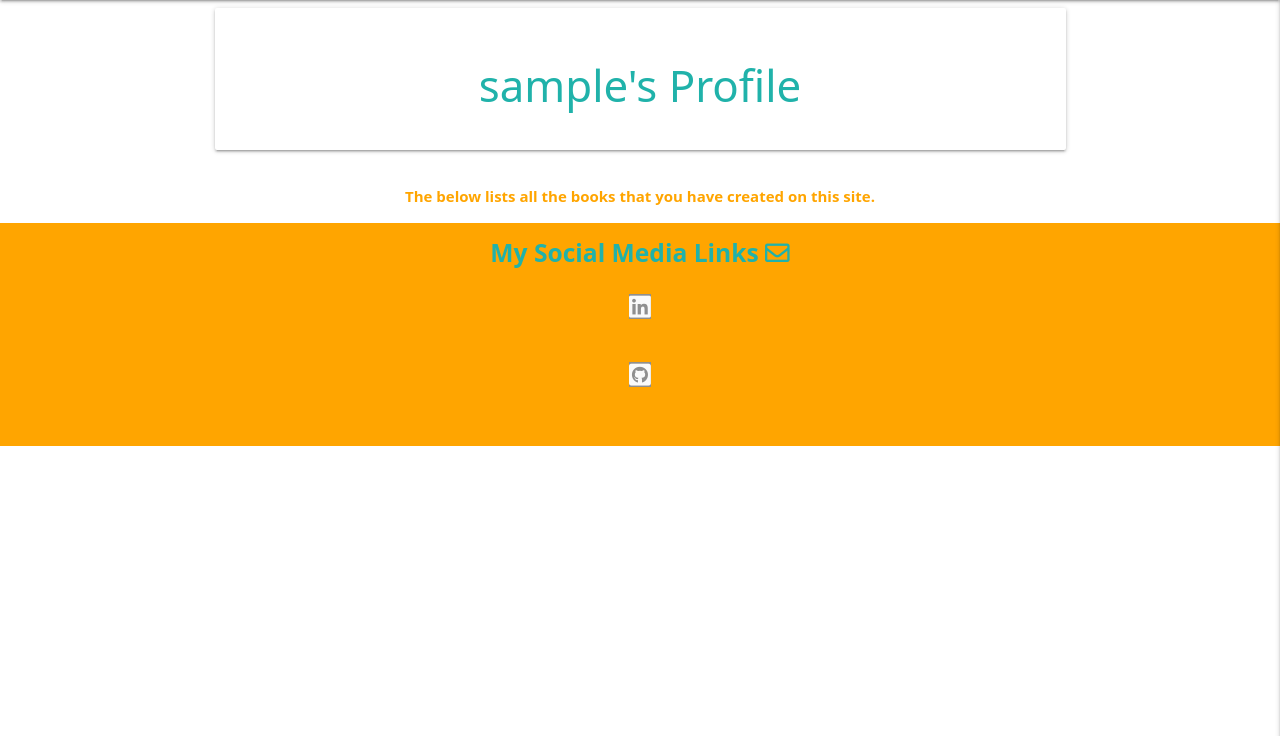
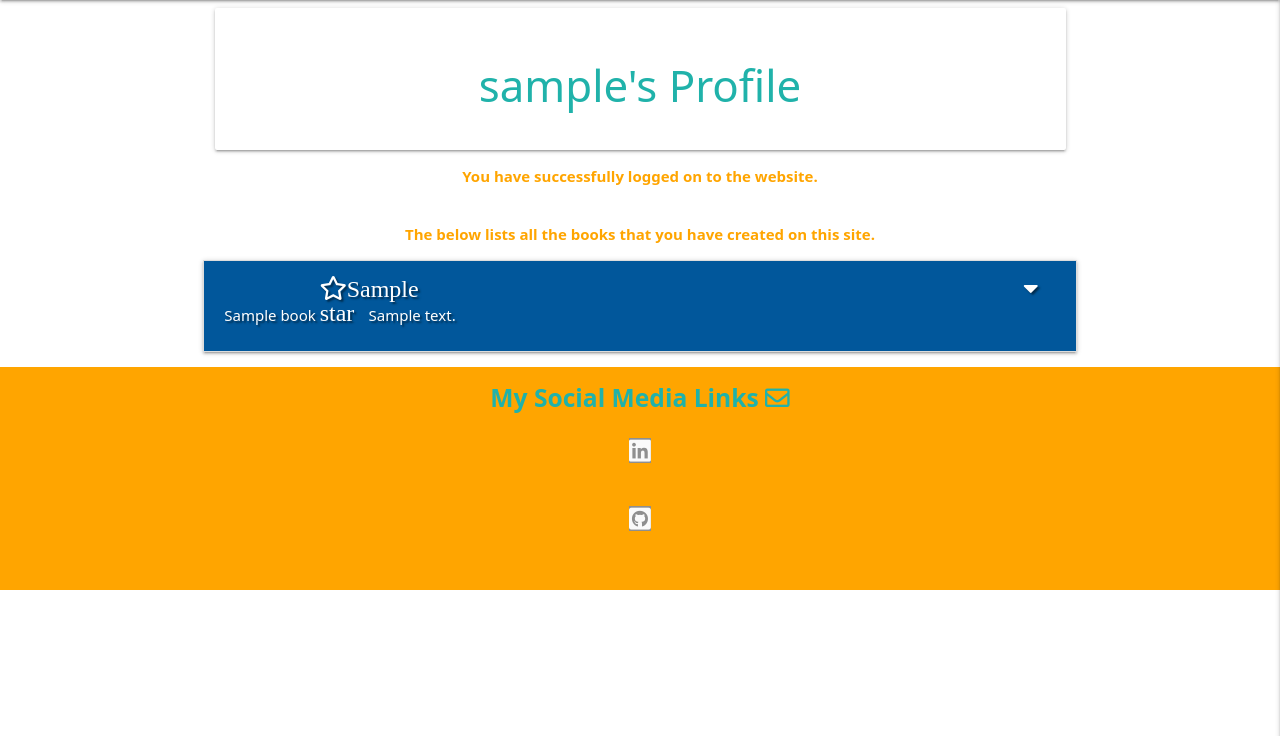
Before and after one commit to SeanD17/Milestone-Project-3, a Flask app: page /profile/1 in a window 1280 px wide. Shown: the part 64-800 px from the top of the page. Run offline with Flask 2, Linux system fonts and the light colour scheme; the visitor is signed in with stand-in values (Sample User, id 1); grey boxes marked "Sample" are stand-in pictures; a database or web service that is not in the repository returns one stand-in record (values such as "Sample title"); some libraries are stand-ins or nearby versions.

Commit message:
Change Profile page Added a paragraph to the Profile page telling the user has successfully logged in

```diff
--- a/templates/profile.html
+++ b/templates/profile.html
@@ -1,15 +1,61 @@
 {% extends "base.html" %}
 {% block content %}
-
-
 <div class="row">
        <div class="col s12 m12">
+
         <div class="card-panel">
             <h3>
                 {{ username }}'s Profile
             </h3>
         </div>
     </div>
+       <p>You have successfully logged on to the website.</p>
+
 </div>
 <p>The below lists all the books that you have created on this site.</p>
+{% if books|length > 0 %}
+<ul class="collapsible">
+    {% for book in books %}
+    <li>
+        <div class="collapsible-header white-text light-blue darken-4 text-shadow">
+            <div class="col s12 m12">
+                <strong>{{book.book_name}}
+                    <i class=" far fa-solid fa-star prefix">{{book.star}}</i>
+                    {{book.comments}}</strong>
+            </div>
+            <div>
+                <i class="fas fa-caret-down"></i>
+                {% if session.user|lower == book.created_by|lower %}
+                <a href="{{ url_for('edit_book', book_id=book._id) }}" class="btn-small light-blue lighten-1">Edit</a>
+                {% endif %}
+                {% if session.user == "admin" %}
+                <a href="{{ url_for('delete_book', book_id=book._id) }}" class="btn-small green accent-4">Delete</a>
+                {% endif %}
+            </div>
+
+        </div>
+        <div class="collapsible-body">
+
+            <h5>Book Name: <strong> {{ book.book_name }}</strong></h5>
+            <h5>By: <strong>{{ book.author_name }}</strong></h5>
+            <h5>Category: <strong> {{ book.category }}</strong></h5>
+            <h5>ISBN: <strong>{{ book.isbn }}</strong></h5>
+            <h5>Publisher: <strong>{{ book.publisher }}</strong></h5>
+            <h5>Price: <strong>{{ book.price }}</strong></h5>
+            <h5>Release Date: <strong>{{ book.release_date }}</strong></h5>
+            <h5><img src="{{ book.image_url}}" alt="Book Cover"></h5>
+            <h5>Website URL: <strong> <a href="{{ book.website_url}}" target="_blank">Website URL</a></strong>
+                <h5>Your Book Rating: <strong><i class=" far fa-solid fa-star prefix">{{book.star}}</i></strong>
+                </h5>
+                <h5>Your Comment: <strong>{{ book.comments }}</strong></h5>
+
+        </div>
+    </li>
+    {% endfor %}
+</ul>
+{% else %}
+<h3 class="red-text text-darken-4 center-align">No Results Found</h3>
+
+{% endif %}
+
 {% endblock %}
```
Lines whose indentation alone changed are shown as unchanged.
